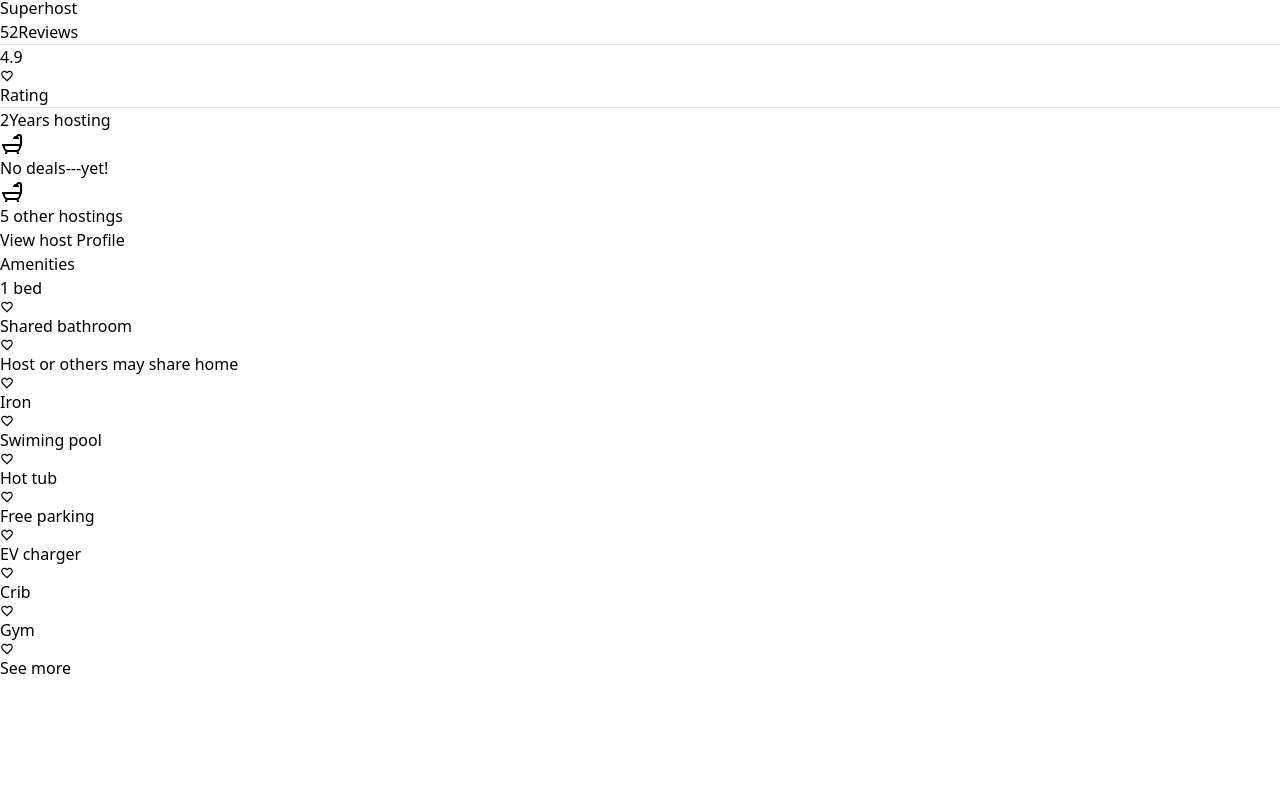
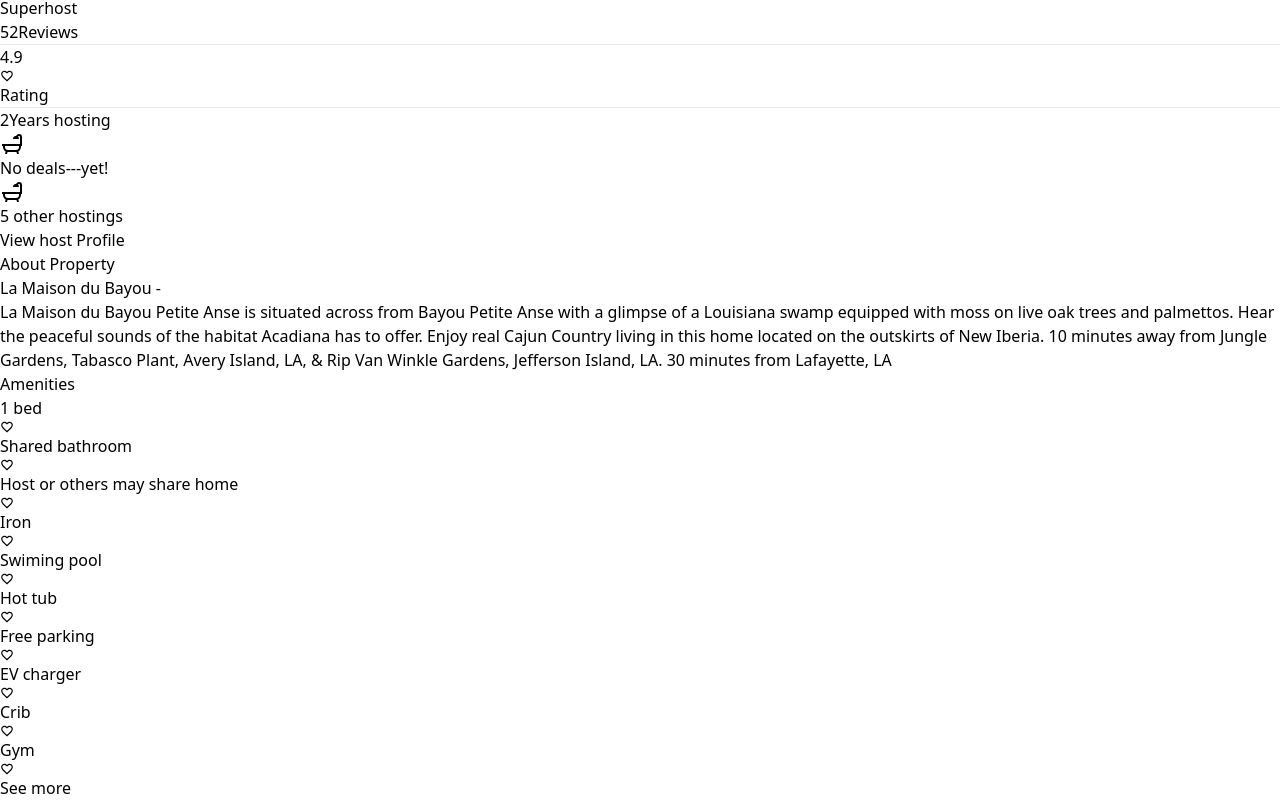
Before and after one commit to Ebubeuzor/Shrbo, a React (Vite) app: page /ListingInfoMain in a window 1280 px wide. Shown: the part 5962-6762 px from the top of the page. Before the commit the page ends 6642 px from the top, so only its background shows below. Built offline with nearby package versions, Linux system fonts and the light colour scheme.

Commit message:
third commit

```diff
--- a/src/Views/ListingInfo/AboutProperty.jsx
+++ b/src/Views/ListingInfo/AboutProperty.jsx
@@ -1,5 +1,9 @@
-import React from "react";
+import React ,{ useState } from "react";
 import Popup from "../../hoc/Popup";
+
+
+
+    const AboutProperty=()=>{
 
         const [isPopupOpen, setIsPopupOpen] = useState(false);
 
@@ -11,14 +15,15 @@ const [isPopupOpen, setIsPopupOpen] = useState(false);
           setIsPopupOpen(false);
         };
 
+        return(
+              <div className=" py-3 mb-6  border-t " >
+                  <div className=" mb-4 md:mb-6 box-border block ">
+                    <h2 className=" text-2xl font-semibold" >About Property</h2>
 
-    const AboutProperty=()=>{
-
-        <div className=" py-3 px-6 " >
-            <div className="text-2xl font-semibold"><p>About this property</p></div>
+                  </div>
 
                   <div>
-                <div><p>La Maison du Bayou -</p></div>
+                      <div className=" text-xl px-2  mb-2 font-semibold" ><p>La Maison du Bayou -</p></div>
                       <div>
                               <span>
                                       La Maison du Bayou Petite Anse is situated across from Bayou Petite Anse with a glimpse of a Louisiana swamp equipped with moss on live oak trees and palmettos. Hear the peaceful sounds of the habitat Acadiana has to offer. Enjoy real Cajun Country living in this home located on the outskirts of New Iberia.
@@ -29,6 +34,7 @@ const [isPopupOpen, setIsPopupOpen] = useState(false);
 
 
               </div>
+        );
 
     }
 
--- a/src/Views/ListingInfo/Amenities.jsx
+++ b/src/Views/ListingInfo/Amenities.jsx
@@ -33,8 +33,8 @@ import Popup from "../../hoc/Popup";
 
            // Amenities Like 2 bedroom, living room, 3 bath room ,  cinema Room
         const amenities=amenities_info.map(amenity=>(
-                <div key={amenity.id} className=" relative px-[6px] border w-full lg:w-1/2 lg:px-2 ">
-                    <div className=" flex itens-center md:max-w-[83.33%] md:justify-between pb-4 justify-end flex-row-reverse ">
+                <div key={amenity.id} className=" relative px-[6px]  w-full md:w-1/2 md:px-2 ">
+                    <div className=" flex itens-center md:max-w-[83.33%]  pb-4 justify-end flex-row-reverse ">
                         <div>{amenity.text}</div>
                         <div className=" mr-4 min-w-[24px]">
                                      <svg xmlns="http://www.w3.org/2000/svg"
@@ -64,7 +64,7 @@ import Popup from "../../hoc/Popup";
 
 
        return(
-                <div className=" box-border block text-[#222222] font-normal text-base  " >
+                <div className=" box-border block text-[#222222] font-normal text-base w-full  " >
                         <div className=" py-12 ">
                             <section>
                                 <div className="pb-6">
@@ -72,7 +72,7 @@ import Popup from "../../hoc/Popup";
                                         <h2 className=" text-2xl font-semibold ">Amenities</h2>
                                     </div>
                                 </div>
-                                <div className="mx-3 lg:mx-4 flex items-stretch justify-start flex-wrap w-full ">
+                                <div className=" flex items-stretch justify-start flex-wrap w-full h-[238px] md:h-full overflow-hidden  ">
                                         {amenities}
                                 </div>
                                 <div className=" mt-4  md:mt-6 ">
--- a/src/Views/ListingInfo/HostProfilePreview.jsx
+++ b/src/Views/ListingInfo/HostProfilePreview.jsx
@@ -42,7 +42,7 @@ const HostProfilePreview=()=>{
 
 
     return(
-         <div className="w-full">
+         <div className="w-full mb-6 ">
             <div className=" mb-6 box-border block ">
                 <h2 className=" text-2xl font-semibold" >About your host</h2>
 
@@ -139,7 +139,7 @@ const HostProfilePreview=()=>{
 
 
 
-                    <div className="block w-full box-border px-7 lg:px-8 py-0 " >
+                    <div className="block w-full box-border px-7 lg:px-8 pb-4 " >
                         <button className=" w-full text-base font-normal text-white rounded-md border border-solid py-[14px] px-6 bg-[#222222]  ">
                                 View host Profile
                         </button>
--- a/src/Views/ListingInfo/ListingInfoMain.jsx
+++ b/src/Views/ListingInfo/ListingInfoMain.jsx
@@ -3,6 +3,7 @@ import ListingPhotos from "./ListingPhotos";
 import HostedBy from "./HostedBy";
 import HostProfilePreview from "./HostProfilePreview";
 import Amenities from "./Amenities";
+import AboutProperty from './AboutProperty';
 
 const ListingInfoMain=()=>{
 
@@ -15,11 +16,13 @@ const ListingInfoMain=()=>{
                 <div className=" w-full md:w-[58.3333%] relative" >
                      <HostedBy/>
                      <HostProfilePreview/>
-                     <Amenities/>
+                     <AboutProperty/>
+
                 </div>
 
 
             </div>
+            <Amenities/>
 
 
         </div>
```
Lines whose indentation alone changed are shown as unchanged.
